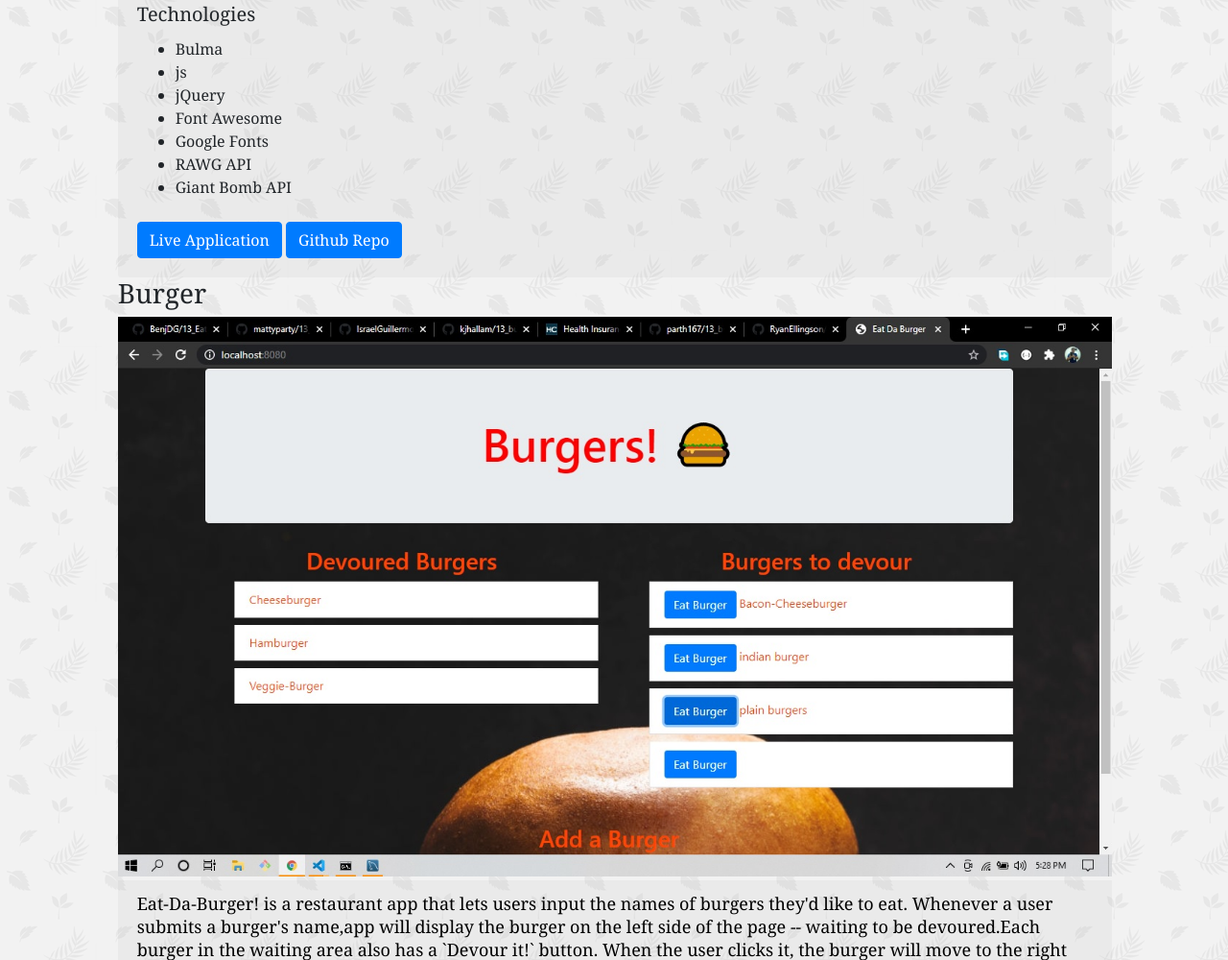
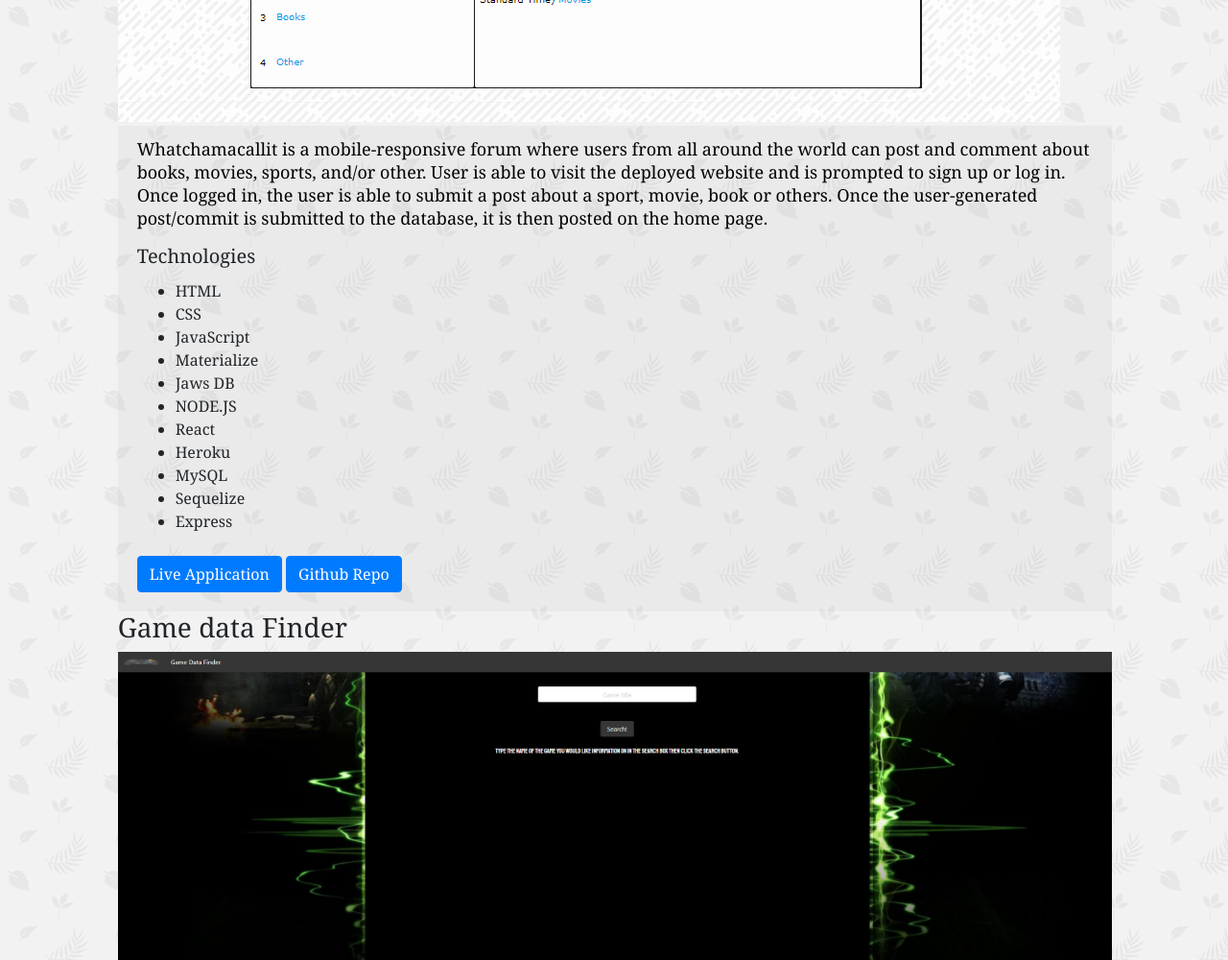
Before and after one commit to parth167/parth167.github.io, a plain HTML site: page portfolio.html in a window 1280 px wide. Shown: the part 639-1639 px from the top of the page at 96% size. Drawn offline with nearby package versions, Linux system fonts and the light colour scheme.

Commit message:
new project is updated

```diff
--- a/portfolio.html
+++ b/portfolio.html
@@ -43,6 +43,45 @@
                     </div>
                 </div>
                 <div class="row content-body">
+                    <div class="col-12">
+                        <h3>Whatchamacallit </h3>
+                        <img class = "portfolio-pic mb-1" src="./assets/images/home.png">
+                        <div class="card-footer border-0">
+                            <p class="card-text">
+                                Whatchamacallit is a mobile-responsive forum where users from all around the world can post and comment about books, movies, sports, and/or other.
+ User is able to visit the deployed website and is prompted to sign up or log in. Once logged in, the user is able to submit a post about a sport, movie, book or others.
+ Once the user-generated post/commit is submitted to the database, it is then posted on the home page.
+
+                            </p>
+                            <h5 class="card-title">
+                                Technologies
+                            </h5>
+                            <ul>
+                                <li>HTML</li>
+                                <li>CSS</li>
+                                <li>JavaScript</li>
+                                <li>Materialize</li>
+                                <li>Jaws DB</li>
+                                <li>NODE.JS</li>
+                                <li>React</li>
+                                <li>Heroku</li>
+                                <li>MySQL</li>
+                                <li>Sequelize</li>
+                                <li>Express</li>
+
+                            </ul>
+                            <a
+                                href="https://fullstackbc-project-02.herokuapp.com/"
+                                target="blank"
+                                class="btn btn-primary mb-2 mt-2"
+                            >Live Application</a>
+                            <a
+                                href="https://github.com/parth167/Project_2.git"
+                                target="blank"
+                                class="btn btn-primary mb-2 mt-2"
+                            >Github Repo</a>
+                        </div>
+                    </div>
                     <div class="col-12">
                         <h3>Game data Finder</h3>
                         <img class = "portfolio-pic mb-1" src="./assets/images/homepage.png">
```
Also changed, not shown: assets/images/home.png (added).
